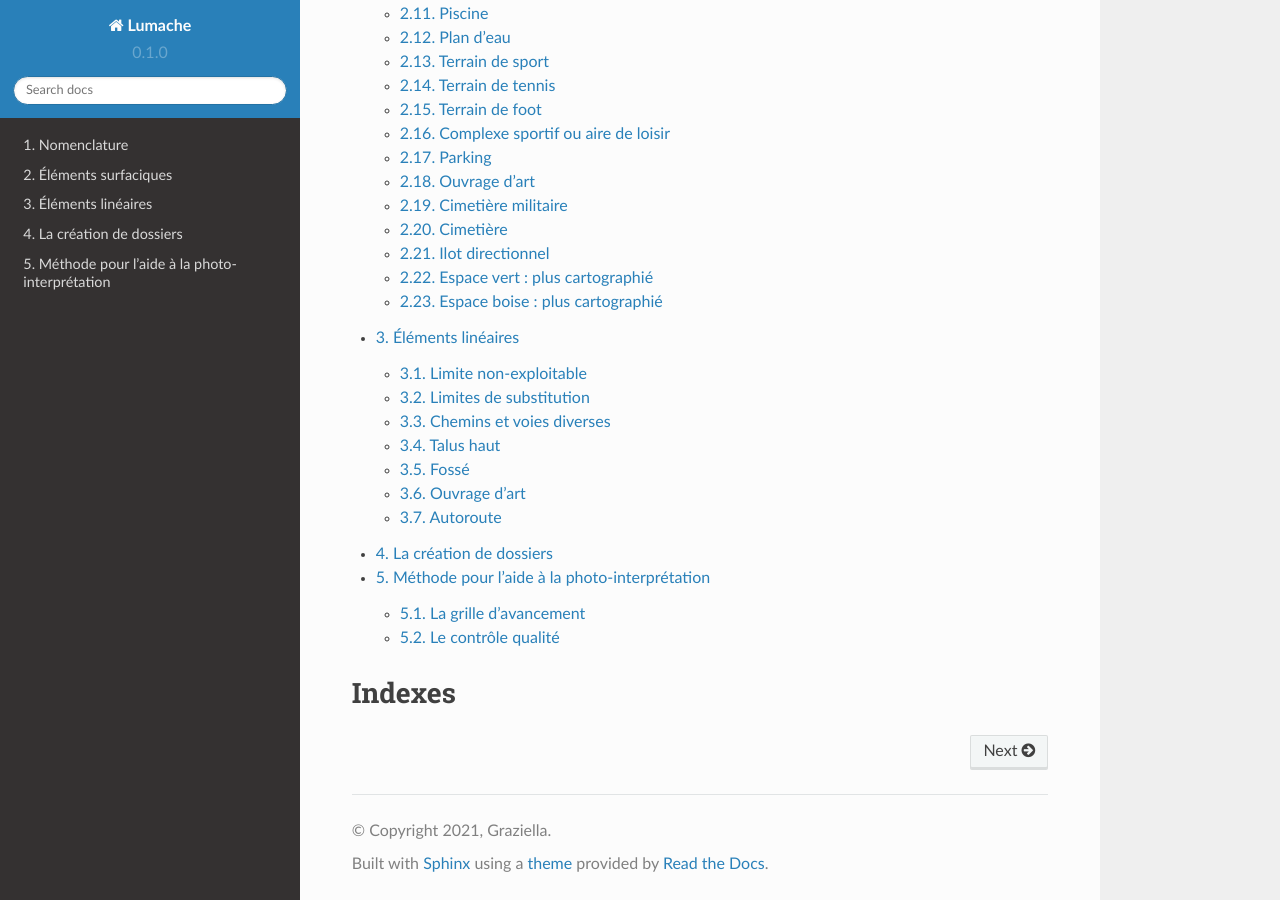
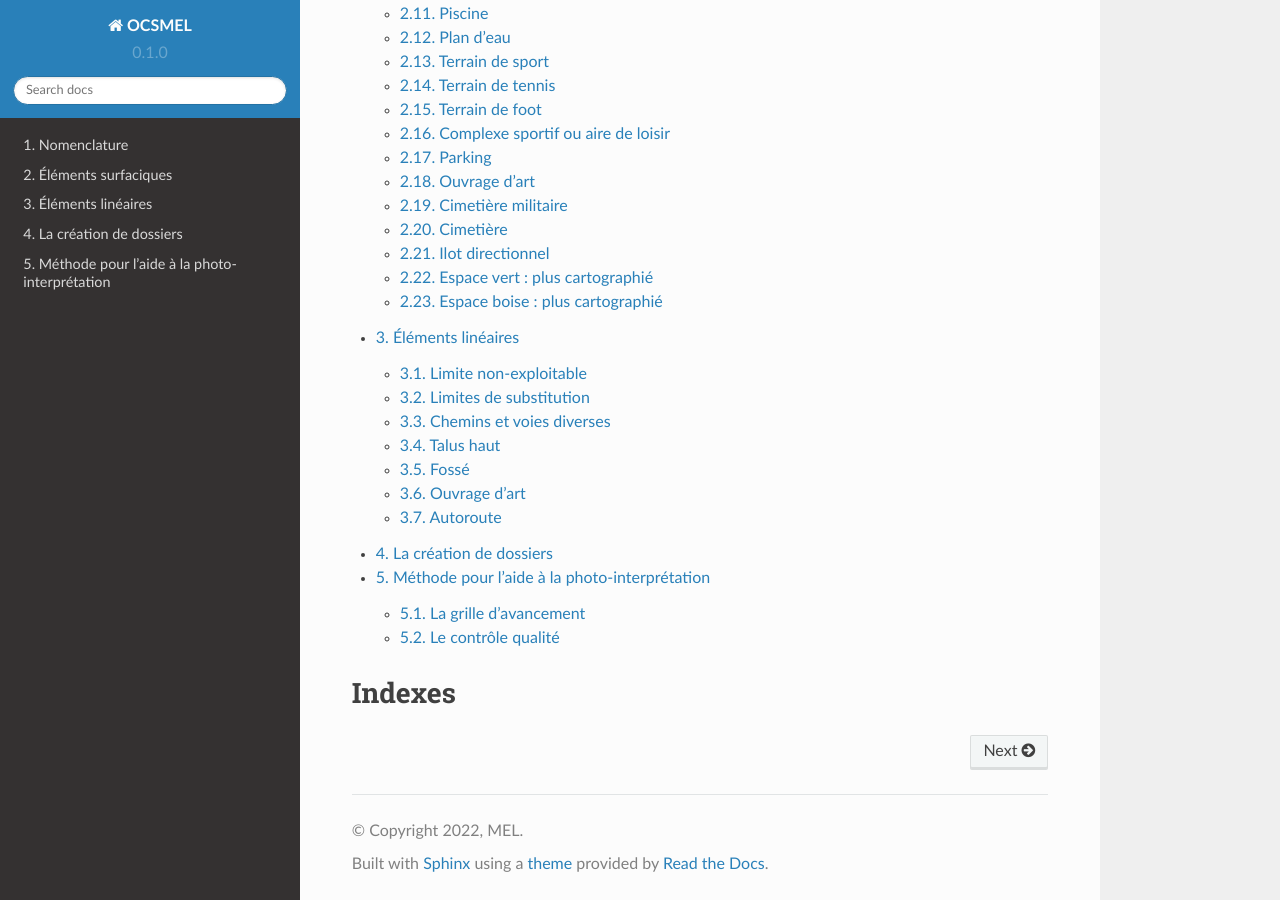
Before and after one commit to Jean-Roc/doc_ocsmel, a Sphinx documentation site: the page built from docs/source/index.rst, in a window 1280 px wide and 900 px high, scrolled down 514 px. Built offline with Sphinx 7.4.7 and the Read the Docs theme 2.0.0, drawn with Linux system fonts in a browser that asks for light colours.

```diff
--- a/docs/source/conf.py
+++ b/docs/source/conf.py
@@ -2,9 +2,9 @@
 
 # -- Project information
 
-project = 'Lumache'
-copyright = '2021, Graziella'
-author = 'Graziella'
+project = 'OCSMEL'
+copyright = '2022, MEL'
+author = 'Gaelle Dartois'
 
 release = '0.1'
 version = '0.1.0'
```
Also changed, not shown: README.rst (+3 -8 lines).
